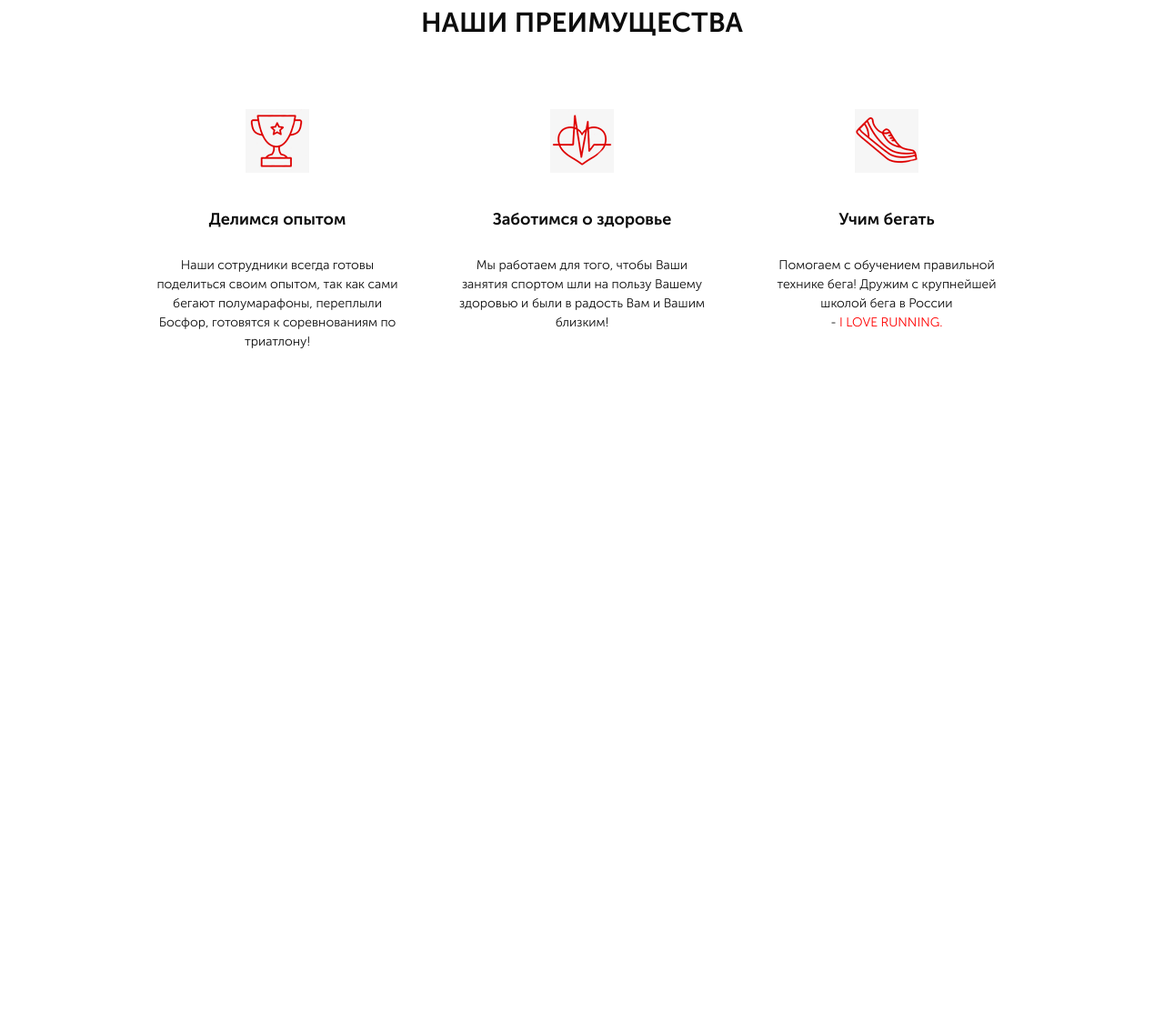
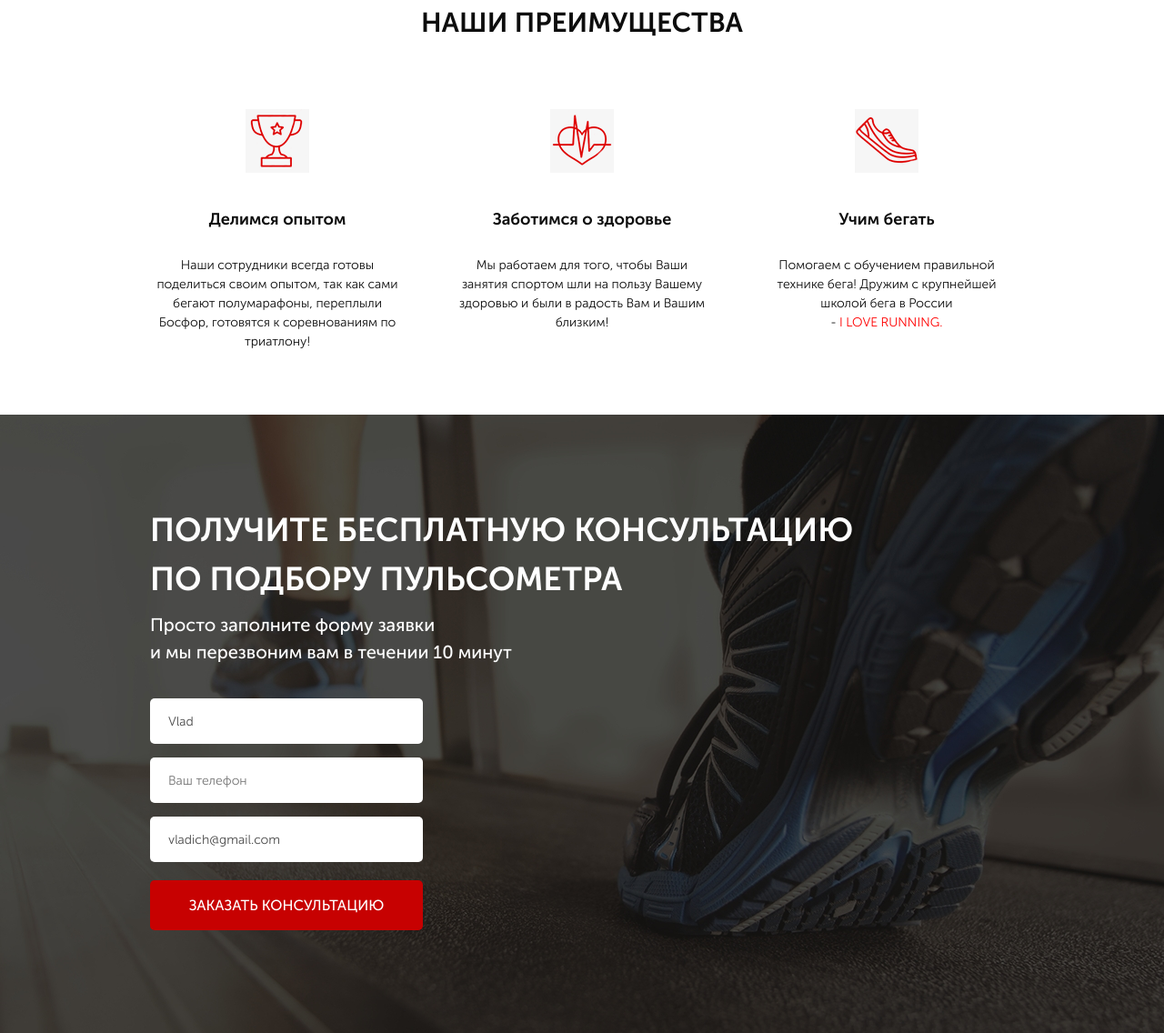
Before and after one commit to vladbakanov/pulse, a website: page src/index.html in a window 1280 px wide. Shown: the part 759-1895 px from the top of the page at 91% size. Before the commit the page ends 1215 px from the top, so only its background shows below. Drawn offline with Linux system fonts and the light colour scheme.

Commit message:
Second Homework

```diff
--- a/src/index.html
+++ b/src/index.html
@@ -92,5 +92,27 @@
       </div>
     </div>
   </div>
+
+  <div class="consultation">
+    <div class="container">
+
+       <h2 class="title title_left">
+        Получите бесплатную консультацию <br>
+        по подбору пульсометра
+       </h2>
+       <div class="consultation__descr">
+        Просто заполните форму заявки<br>
+        и мы перезвоним вам в течении 10 минут
+       </div>
+       <form class="feed-form" action="#">
+          <input name="name" required placeholder="Ваше имя" value="Vlad" type="text">
+          <input name="phone" required placeholder="Ваш телефон" value="+380" type="number">
+          <input name="email" required placeholder="Ваш E-mail" value="vladich@gmail.com" type="email">
+
+          <button class="button button_submit">заказать кОНСУЛЬТАЦИЮ</button>
+       </form>
+
+    </div>
+  </div>
 </body>
 </html>
--- a/src/sass/_media.scss
+++ b/src/sass/_media.scss
@@ -3,6 +3,20 @@
     &__wrapper {
       align-items: center;
     }
+  }
+  .title {
+    &_left {
+      text-align: center;
+    }
+  }
+  .consultation {
+    &__descr {
+      text-align: center;
+    }
+  }
+  .feed-form {
+    margin: 0 auto;
+    margin-top: 36px;
   }
 }
 
@@ -21,6 +35,16 @@
     }
     &__phone {
       font-size: 16px;
+    }
+  }
+  .title {
+    &_left {
+      font-size: 28px;
+    }
+  }
+  .consultation {
+    &__descr {
+      font-size: 18px;
     }
   }
 }
@@ -64,5 +88,14 @@
       margin-top: 12px;
     }
   }
-
+  .title {
+    &_left {
+      font-size: 20px;
+    }
+  }
+  .consultation {
+    &__descr {
+      font-size: 15px;
+    }
+  }
 }
--- a/src/sass/blocks/_buttons.scss
+++ b/src/sass/blocks/_buttons.scss
@@ -14,4 +14,9 @@
         height: 50px;
         font-size: 16px;
     }
+    &_submit {
+      width: 100%;
+      height: 55px;
+      font-size: 16px;
+    }
 }
--- /dev/null
+++ b/src/sass/blocks/_consultation.scss
@@ -0,0 +1,10 @@
+ .consultation {
+   min-height: 680px;
+   padding: 100px 0 92px 0;
+   background: url(../../img/consultation.jpg) center (center/cover) no-repeat;
+   &__descr {
+     color: #fff;
+     font-weight: 500;
+     font-size: 20px;
+   }
+ }
--- /dev/null
+++ b/src/sass/blocks/_forms.scss
@@ -0,0 +1,20 @@
+.feed-form {
+  margin-top: 36px;
+  display: flex;
+  flex-direction: column;
+  width: 300px;
+  input {
+    height: 50px;
+    border-radius: 5px;
+    border: none;
+    background-color: rgb(255, 255, 255);
+    margin-bottom: 15px;
+    padding: 0 20px;
+    color: #4b4b4b;
+    font-weight: 300;
+    font-size: 14px;
+    &:nth-child(3) {
+      margin-bottom: 20px;
+    }
+  }
+}
--- a/src/sass/blocks/_titles.scss
+++ b/src/sass/blocks/_titles.scss
@@ -3,4 +3,10 @@
     font-size: 30px;
     font-weight: 700;
     text-align: center;
+    text-transform: uppercase;
+    &_left {
+      color: #fff;
+      font-size: 36px;
+      text-align: left;
+    }
 }
--- a/src/sass/style.scss
+++ b/src/sass/style.scss
@@ -12,4 +12,6 @@
 @import 'blocks/buttons';
 @import 'blocks/advantages';
 @import 'blocks/titles';
+@import 'blocks/consultation';
+@import 'blocks/forms';
 @import 'media';
```
Also changed, not shown: src/css/style.min.css.
